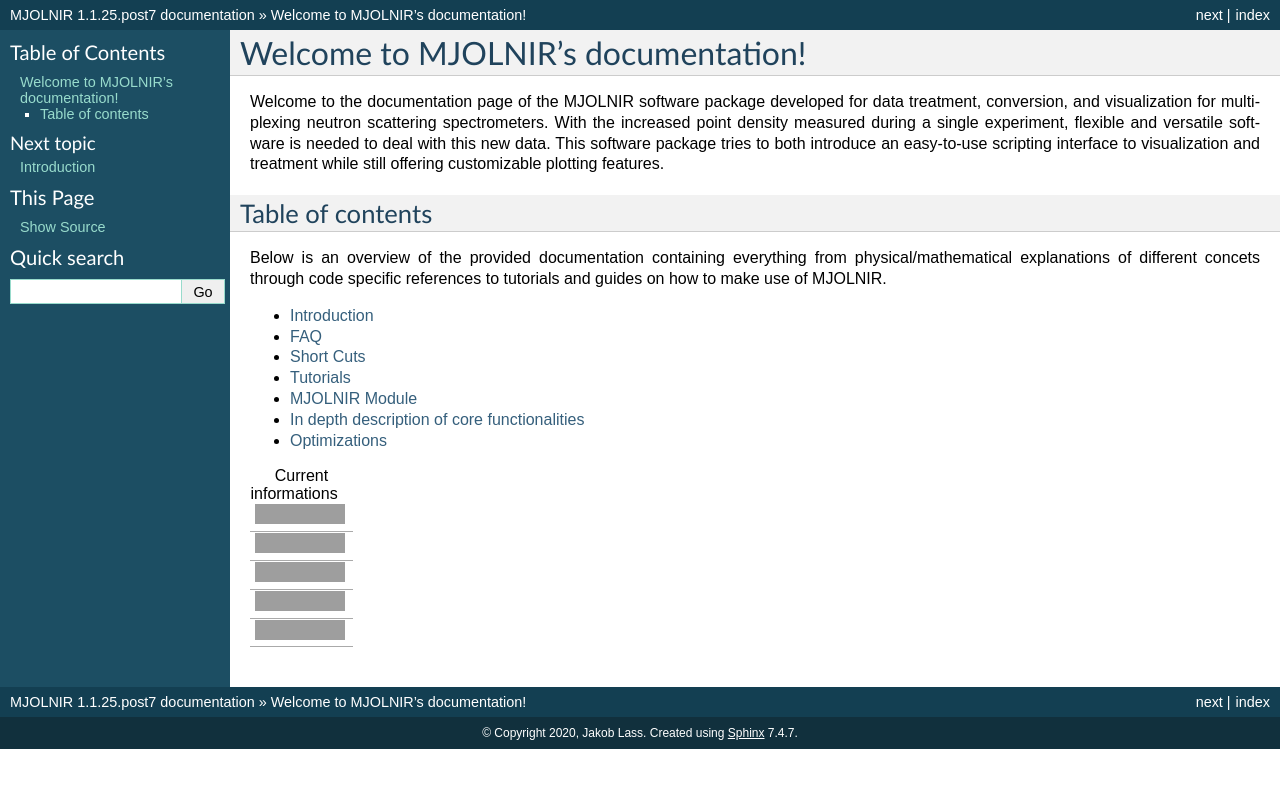
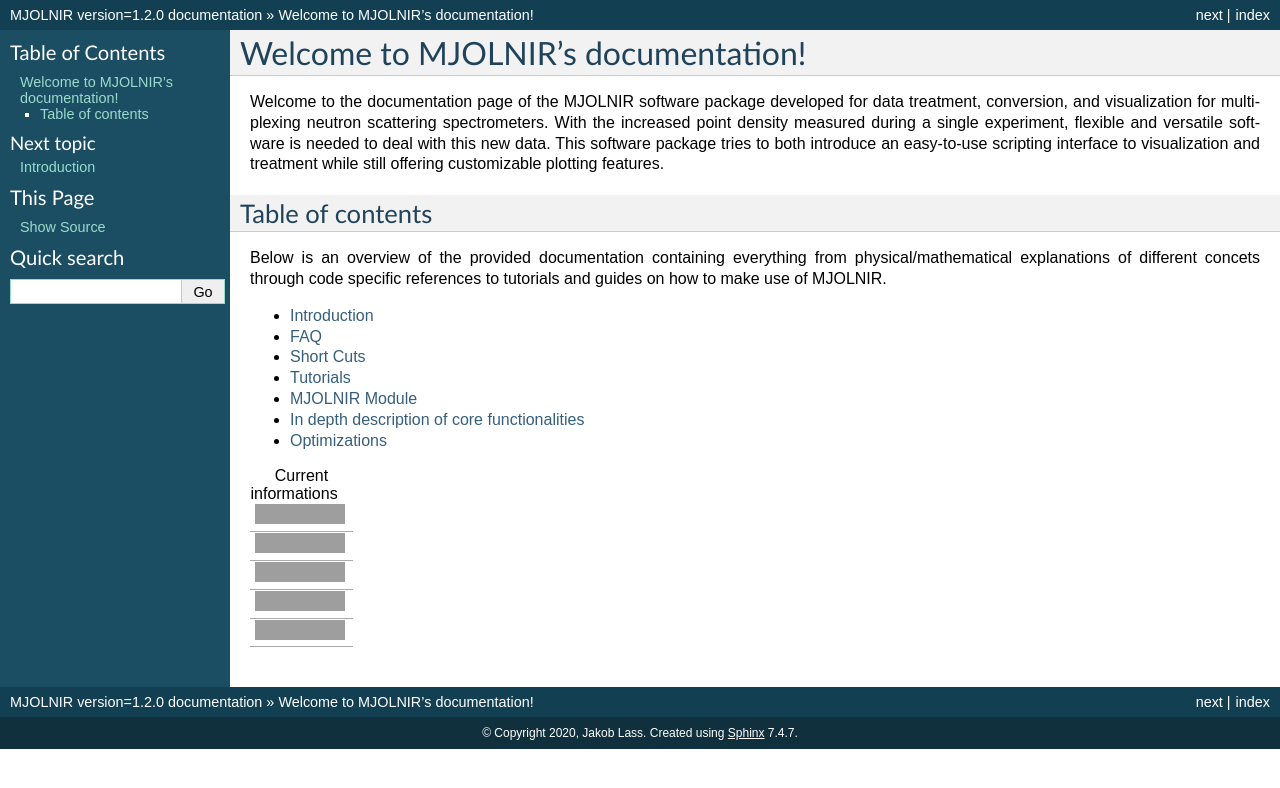
Before and after one commit to MJOLNIRPackage/MJOLNIR, a Sphinx documentation site: the page built from docs/index.rst, in a window 1280 px wide, cut to the strip 0-788 px from the top of the page. Built offline with Sphinx 7.4.7, drawn with Linux system fonts in a browser that asks for light colours; grey boxes are pictures that could not be loaded.

Commit message:
Update version

```diff
--- a/MJOLNIR/__init__.py
+++ b/MJOLNIR/__init__.py
@@ -8,7 +8,7 @@ MJOLNIR Module
 import sys,os
 sys.path.append('.')
 
-__version__ = '1.1.25.post7'
+__version__ = 'version=1.2.0'
 __author__ = 'Jakob Lass'
 
 __multiFLEXXNormalization__ = os.path.join(os.path.dirname(__file__),'CalibrationMultiFLEXX.csv')
--- a/docs/conf.py
+++ b/docs/conf.py
@@ -31,9 +31,9 @@ copyright = u'2020, Jakob Lass'
 author = u'Jakob Lass'
 
 # The short X.Y version
-version = u'1.1.25.post7'
+version = u'version=1.2.0'
 # The full version, including alpha/beta/rc tags
-release = u'1.1.25.post7'
+release = u'version=1.2.0'
 
 
 
--- a/setup.py
+++ b/setup.py
@@ -19,7 +19,7 @@ pythonPath =  os.path.relpath(os.path.join(installFolder,'MJOLNIR'),sys.base_pre
 
 setup(
     name='MJOLNIR',
-    version='1.1.25.post7',
+    version='version=1.2.0',
     description=('Neutron Scattering software suite.'),
     long_description=long_description,
     author='Jakob Lass',
```
